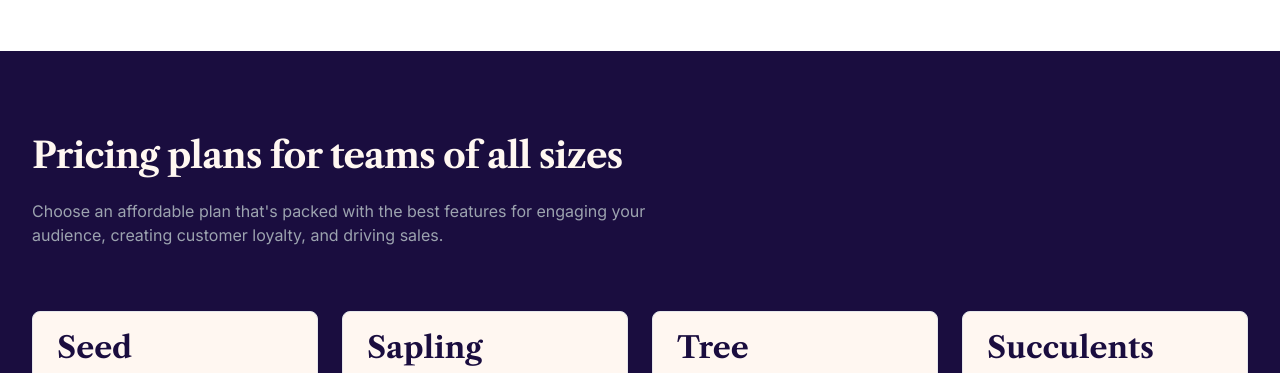
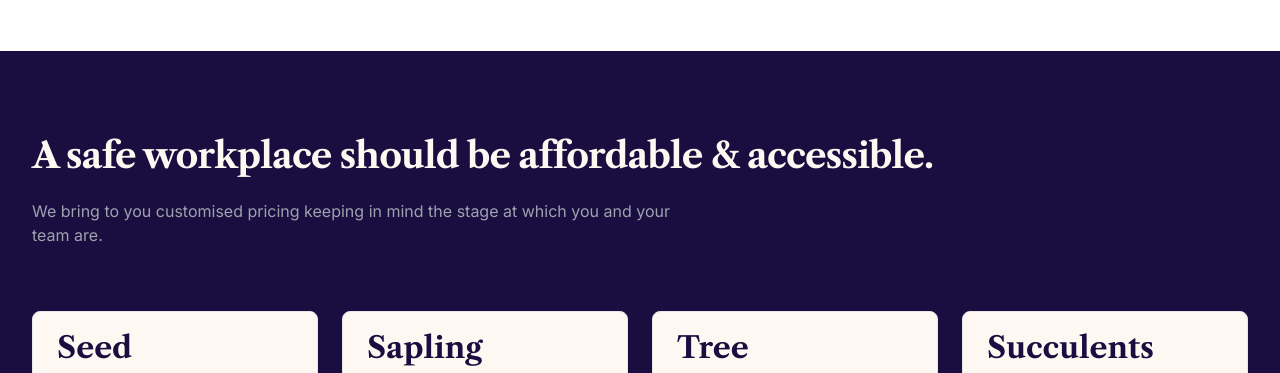
Before and after one commit to pruthvireddyp51/conduct_tailwindcss, a website built with Vite: page src/index.html in a window 1280 px wide. Shown: the part 5580-5953 px from the top of the page. Built offline with nearby package versions, Linux system fonts and the light colour scheme; a script that the page names is missing.

Commit message:
pricing copy changes

```diff
--- a/src/index.html
+++ b/src/index.html
@@ -1502,11 +1502,10 @@
             lg:text-4xl
           "
         >
-          Pricing plans for teams of all sizes
+        A safe workplace should be affordable & accessible.
         </h2>
         <p class="mt-6 max-w-2xl text-1xl text-gray-400">
-          Choose an affordable plan that's packed with the best features for
-          engaging your audience, creating customer loyalty, and driving sales.
+          We bring to you customised pricing keeping in mind the stage at which you and your team are.
         </p>
 
         <!-- Tiers -->
@@ -1790,7 +1789,7 @@
       <div class="absolute inset-0">
         <div class="bg-white h-1/3 sm:h-2/3"></div>
       </div>
-      <div class="relative max-w-7xl mx-auto">
+      <div class="relative max-w-7xl mx-auto px-4sm:px-6 lg:px-12">
         <div class="text-center">
           <h2
             class="
```
